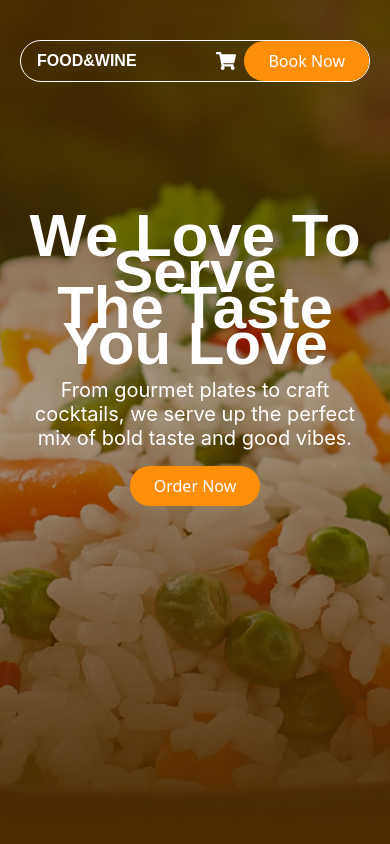
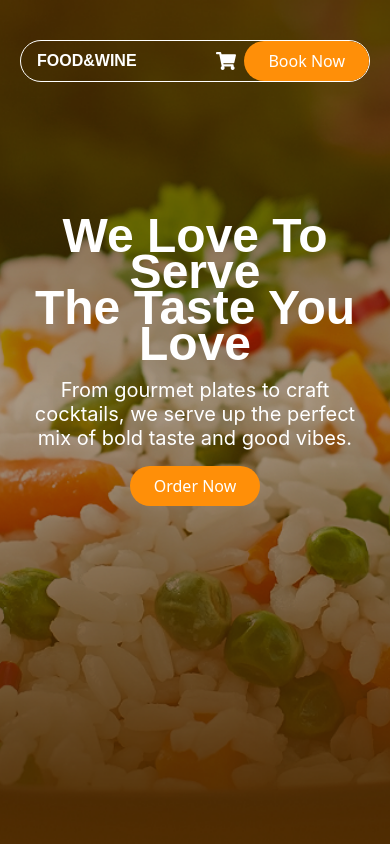
Before and after one commit to Haywhai1/food-wine2, a React (Vite) app in the folder frontend/: page / in a window 390 px wide. Shown: the top 844 px of the page. Built offline with nearby package versions, Linux system fonts and the light colour scheme; no server answers; a web font is replaced by a local one.

Commit message:
new commit

```diff
--- a/frontend/src/pages/homelayout/hero/index.jsx
+++ b/frontend/src/pages/homelayout/hero/index.jsx
@@ -140,7 +140,7 @@ const Hero = ({
   }`}
 >
           <h1
-            className="text-6xl pb-4 md:text-7xl leading-9 md:leading-16"
+            className="text-5xl pb-4 md:text-7xl leading-9 md:leading-16"
             style={{ fontFamily: '"Darker Grotesque", sans-serif' }}
           >
             {heading}
```
